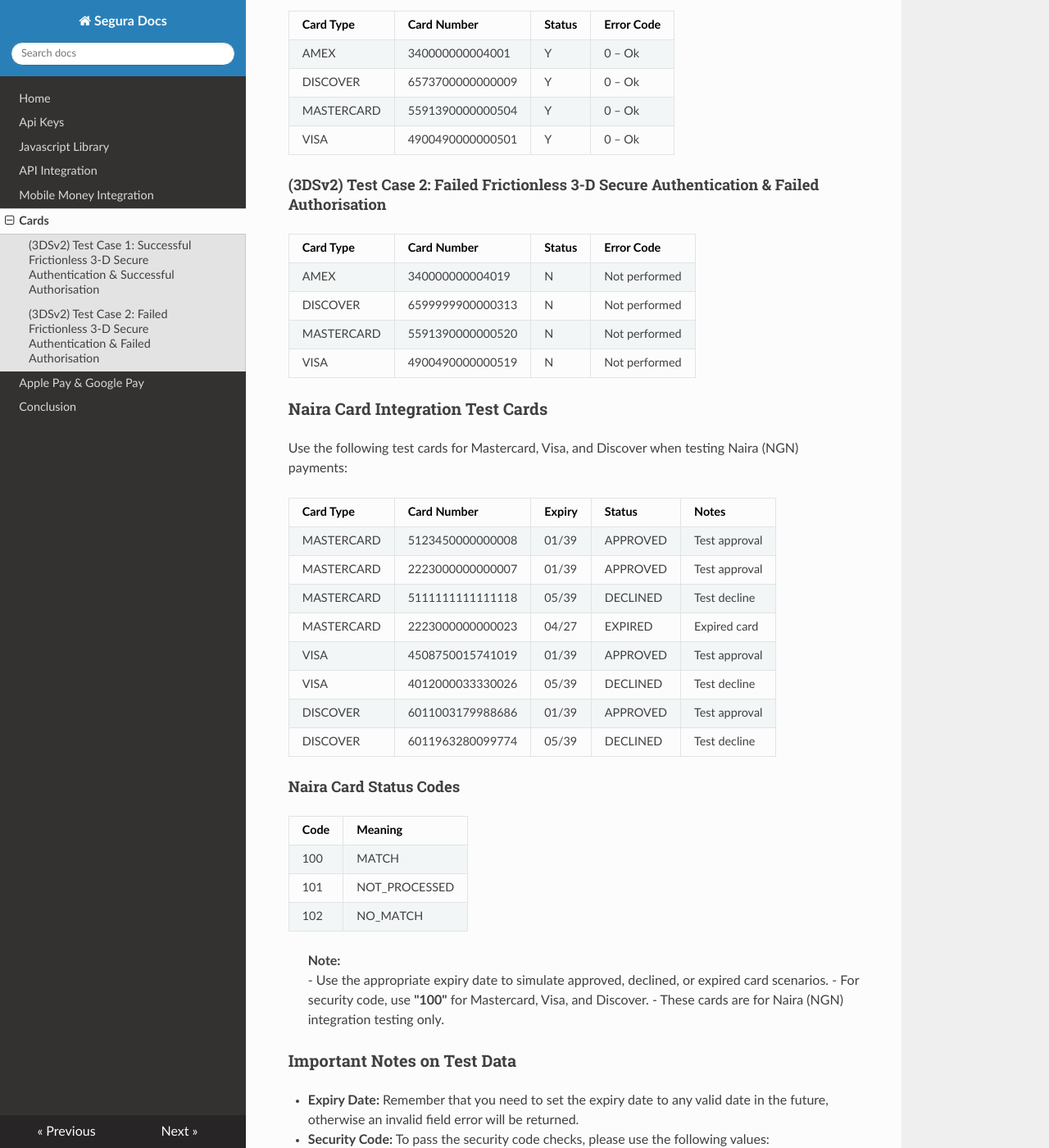
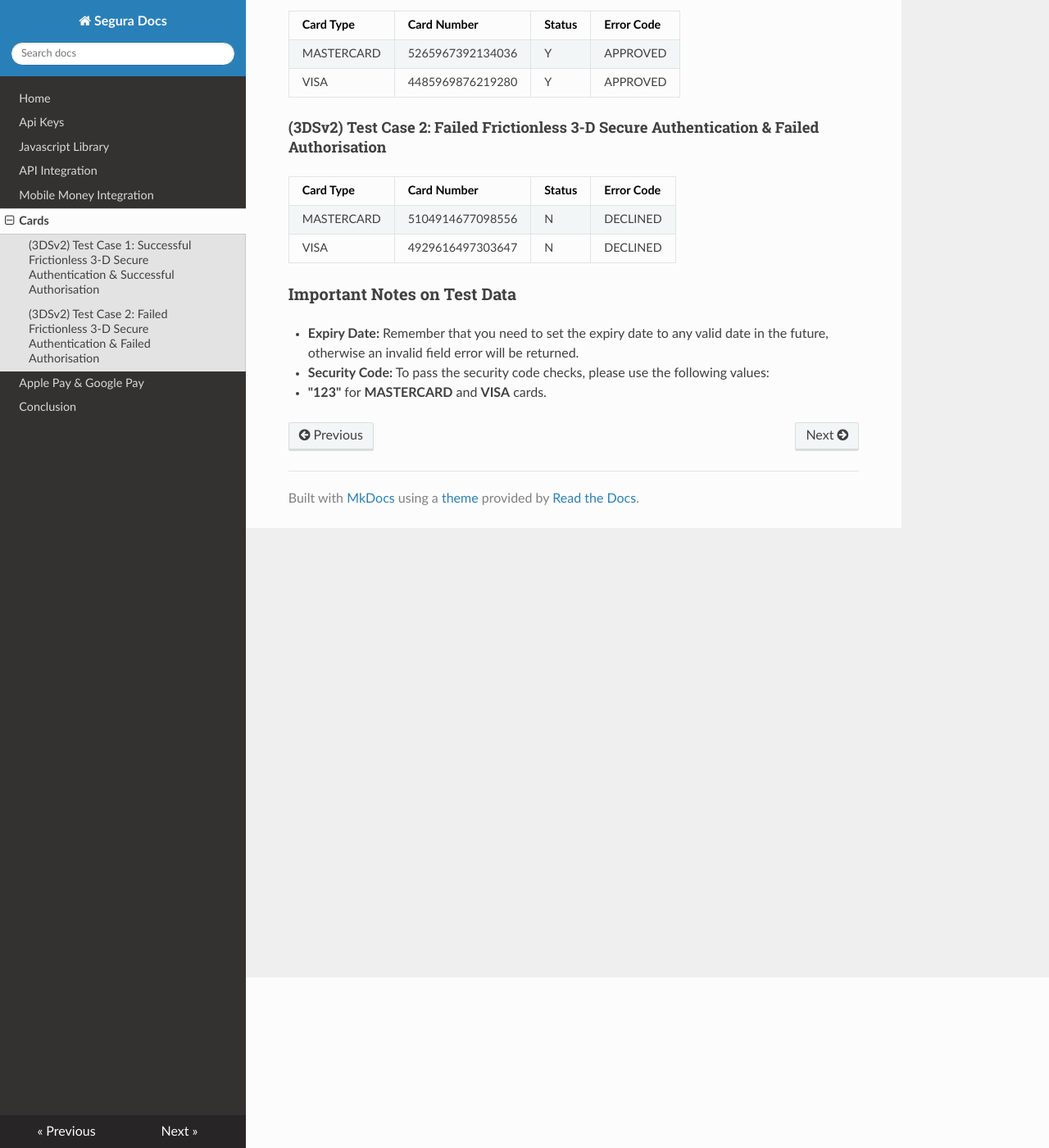
Before and after one commit to Noah-droid/segura, an MkDocs documentation site: the page built from docs/cards.md, in a window 1280 px wide and 1400 px high, scrolled down 208 px. Shown: the whole window at 82% size. Built offline with MkDocs 1.6.1, drawn with Linux system fonts in a browser that asks for light colours; nearby versions of some CDN libraries; some of the changed text lies outside the part shown.

Commit message:
updated cards

```diff
--- a/docs/cards.md
+++ b/docs/cards.md
@@ -2,10 +2,8 @@
 #### (3DSv2) Test Case 1: Successful Frictionless 3-D Secure Authentication & Successful Authorisation
 | Card Type | Card Number          | Status | Error Code |
 |-----------|-----------------------|---------|-------------|
-| AMEX      | 340000000004001       | Y       | 0 – Ok      |
-| DISCOVER  | 6573700000000009      | Y       | 0 – Ok      |
-| MASTERCARD| 5591390000000504      | Y       | 0 – Ok      |
-| VISA      | 4900490000000501      | Y       | 0 – Ok      |
+| MASTERCARD| 5265967392134036      | Y       | APPROVED    |
+| VISA      | 4485969876219280      | Y       | APPROVED    |
 
  <!-- **Success Cards Test case 1:**
 ![alt text](image-1.png)
@@ -16,15 +14,13 @@
 #### (3DSv2) Test Case 2: Failed Frictionless 3-D Secure Authentication & Failed Authorisation
 | Card Type | Card Number          | Status | Error Code |
 |-----------|-----------------------|---------|-------------|
-| AMEX      | 340000000004019       | N       | Not performed |
-| DISCOVER  | 6599999900000313      | N       | Not performed |
-| MASTERCARD| 5591390000000520      | N       | Not performed |
-| VISA      | 4900490000000519      | N       | Not performed |
+| MASTERCARD| 5104914677098556      | N       | DECLINED|
+| VISA      | 4929616497303647      | N       | DECLINED |
 
  <!-- **Failed Cards Test case 1:** -->
 
 
-### Naira Card Integration Test Cards
+<!-- ### Naira Card Integration Test Cards
 
 Use the following test cards for Mastercard, Visa, and Discover when testing Naira (NGN) payments:
 
@@ -52,12 +48,12 @@ Use the following test cards for Mastercard, Visa, and Discover when testing Nai
 > **Note:**
 > - Use the appropriate expiry date to simulate approved, declined, or expired card scenarios.
 > - For security code, use **"100"** for Mastercard, Visa, and Discover.
-> - These cards are for Naira (NGN) integration testing only.
+> - These cards are for Naira (NGN) integration testing only. -->
 
 
 
 ### Important Notes on Test Data
 - **Expiry Date:** Remember that you need to set the expiry date to any valid date in the future, otherwise an invalid field error will be returned.
 - **Security Code:** To pass the security code checks, please use the following values:
-  - **"123"** for **DISCOVER**, **MASTERCARD**, and **VISA** cards.
-  - **"1234"** for **AMEX** cards.
+  - **"123"** for  **MASTERCARD** and **VISA** cards.
+  <!-- - **"1234"** for **AMEX** cards. -->
```
